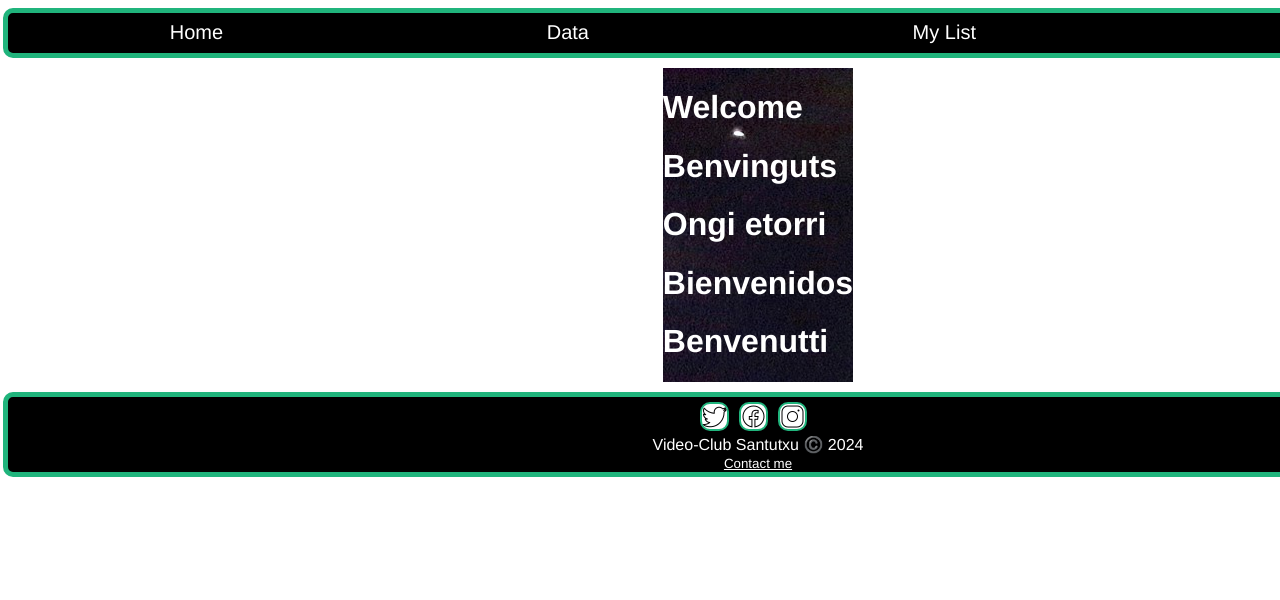
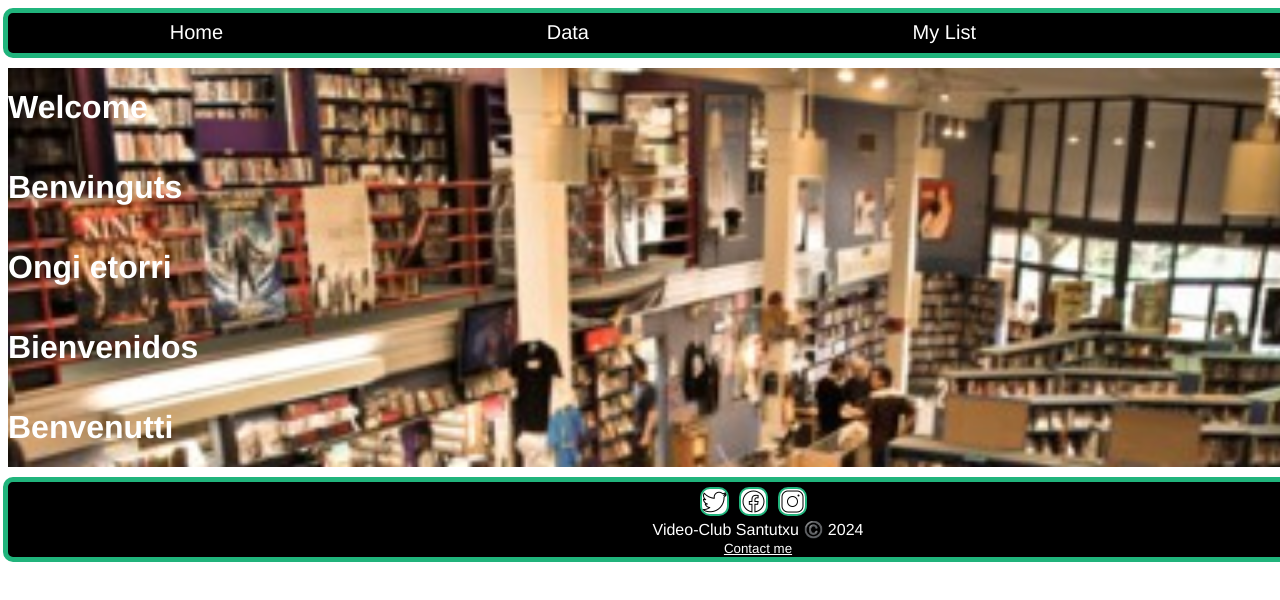
Before and after one commit to Saymar567/Movie-app, a React (Vite) app: page / in a window 1280 px wide. Shown: the top 600 px of the page. Built offline with nearby package versions, Linux system fonts and the light colour scheme; the HTML template or start-up script is replaced by a standard one.

Commit message:
second-day-tenth-commit

```diff
--- a/src/Pages/AllMoviesDetails.jsx
+++ b/src/Pages/AllMoviesDetails.jsx
@@ -29,9 +29,9 @@ function AllMoviesDetails() {
                         <img src={`https://image.tmdb.org/t/p/w500/${movieCard.poster_path}`} alt={movieCard.original_title} />
                         <p>{movieCard.release_date} </p>
                         <p>{movieCard.overview}</p>
-                        <p>Popularity: {movieCard.popularity}</p>
-                        <p>Votes: {movieCard.vote_count}</p>
-                        <p>Average: {movieCard.vote_average}</p>
+                        {movieCard.popularity && (<p>Popularity: {movieCard.popularity}</p>)}
+                        {movieCard.vote_count &&(<p>Votes: {movieCard.vote_count}</p>)}
+                        {movieCard.vote_average && (<p>Average: {movieCard.vote_average}</p>)}
                         <button className="btn-like"> <img src="/src/images/icons8-best-67.png" alt="like button" /> </button>
                     <button onClick={()=> navigate(-1)} >Go back</button>
                     </section>)
--- a/src/Pages/FormPage.jsx
+++ b/src/Pages/FormPage.jsx
@@ -40,7 +40,7 @@ if (error){
 <label htmlFor="Message">Overview </label>
 <input onChange={handleInput} value={newFilm.overview} type="text" name="message" style={{height: 60, }}/>
 <label htmlFor="Image">Poster</label>
-<input onChange={handleInput} value={newFilm.poster_path} type="image" name="image" />
+<input onChange={handleInput} value={newFilm.poster_path} type="text" name="image" />
 <button style={{width: 50}}>Create film</button>
             </form>
         </div>
--- a/src/Pages/MoviesPage.jsx
+++ b/src/Pages/MoviesPage.jsx
@@ -28,7 +28,7 @@ const MoviesPage = ({ movies, setMovies }) => {
 
     async function getMovies() {
         try {
-            const response = await fetch(`https://api.themoviedb.org/3/movie/top_rated?api_key=bd5de89b9e82b5b22c882427a34369fa&page=${q}`);
+            const response = await fetch(`https://api.themoviedb.org/3/movie/top_rated?api_key=${import.meta.env.VITE_MOVIEBASE_KEY}&page=${q}`);
             const data = await response.json();
             setMovies(data.results)
         } catch (error) { console.log("The end", error) }
--- a/src/Styles/App.css
+++ b/src/Styles/App.css
@@ -7,11 +7,11 @@
    flex-direction: column;
    justify-content: center;
    align-items: center;
-
 }
 body {
     cursor: url("/src/Images/icons8-popcorn-25.png"), auto;
 width: 1500px;
+
 font-family: 'Franklin Gothic Medium', 'Arial Narrow', Arial, sans-serif;
 }
 .navbar {
@@ -37,12 +37,17 @@ background-color:  rgb(32, 180, 124);
 transition: 0.3s;
 }
 .homepage{
-    display: absolute;
-    background-image: url("/src/Images/Sala_de_cine.jpg");
+    display: flex;
+    justify-content: center;
+    flex-direction: column;
+    width:100%;
+    background-image: url("/src/Images/videoclub.jpg");
+  background-size: cover;
 }
 .homepage h1 {
     display: relative;
     color: white;
+
 
 }
 .section-card{
@@ -50,9 +55,9 @@ transition: 0.3s;
         flex-wrap: wrap;
         justify-content: center;
         align-items: center;
-        gap: 10px;
+        gap: 20px;
         border: 1px solid black;
-        background-image: url("");
+
 
 }
 
@@ -60,12 +65,18 @@ transition: 0.3s;
     width: 20vw;
     border: 4px solid black;
     border-radius: 10% ;
+    box-shadow: 5px 0 5px 5px;
 }
 .section-card div {
     display: flex;
     justify-content: center;
     align-items: center;
     flex-direction: column;
+}
+
+.section-card button {
+    margin-top: 5px;
+    border-radius: 10px;
 }
 .subsection {
     display: flex;
```
Also changed, not shown: src/Images/videoclub.jpg (added), 1 other file (tests, documents, lock files or other folders).
